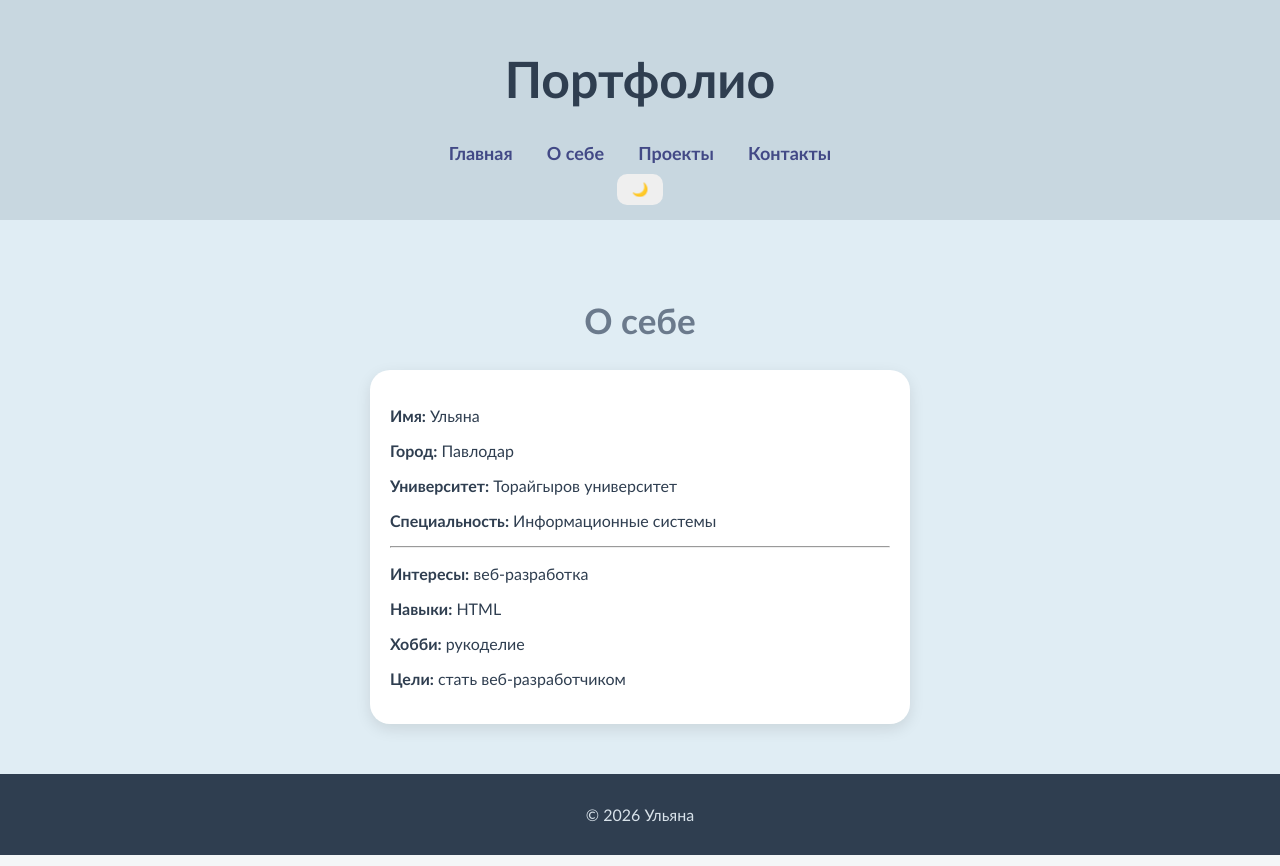
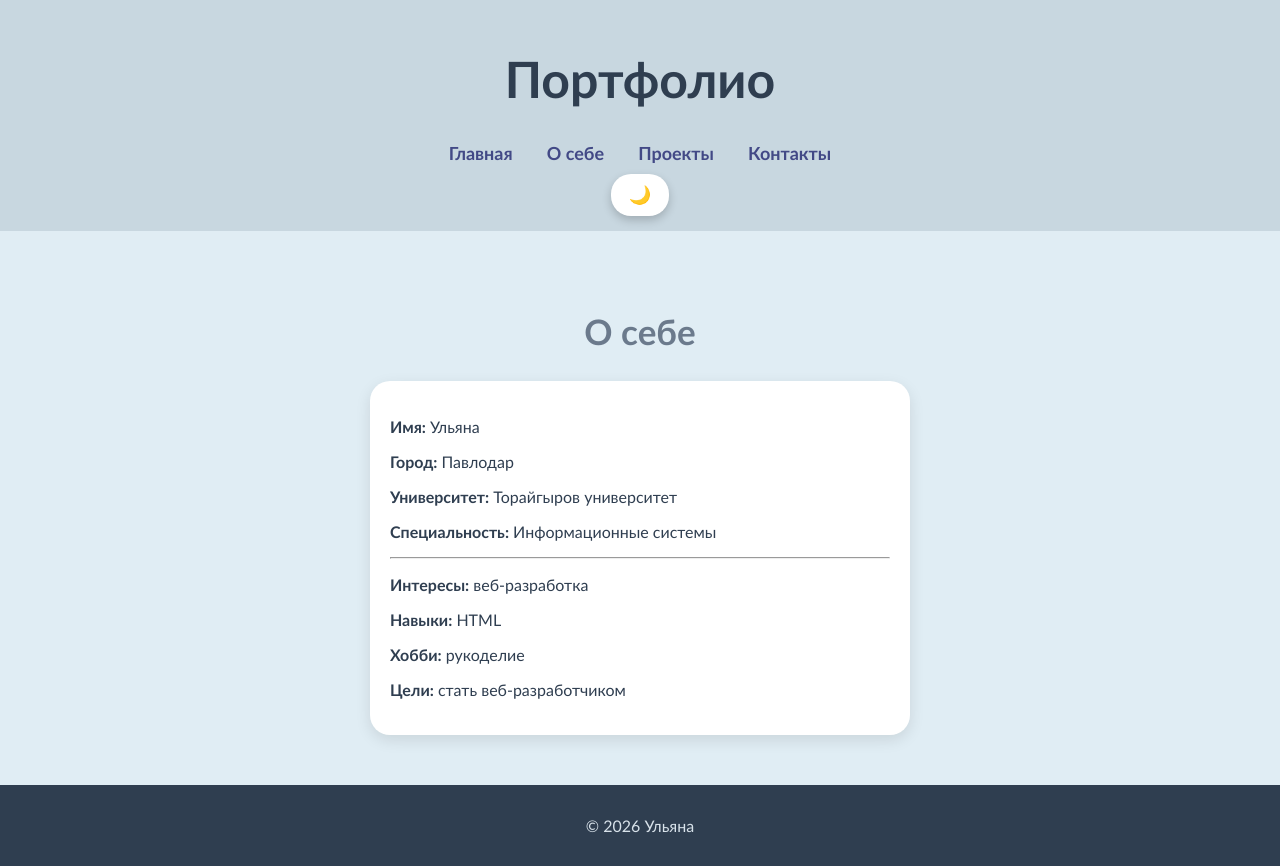
Before and after one commit to Ulayana000/-Portfolio-2.1, a plain HTML site: page about.html in a window 1280 px wide. Drawn offline with Linux system fonts and the light colour scheme.

Commit message:
Update about.html

```diff
--- a/about.html
+++ b/about.html
@@ -18,7 +18,7 @@
         <a href="contact.html">Контакты</a>
     </nav>
 
-    <button onclick="toggleTheme()">🌙</button>
+    <button class="theme-btn" onclick="toggleTheme()">🌙</button>
 </header>
 
 <main>
```
